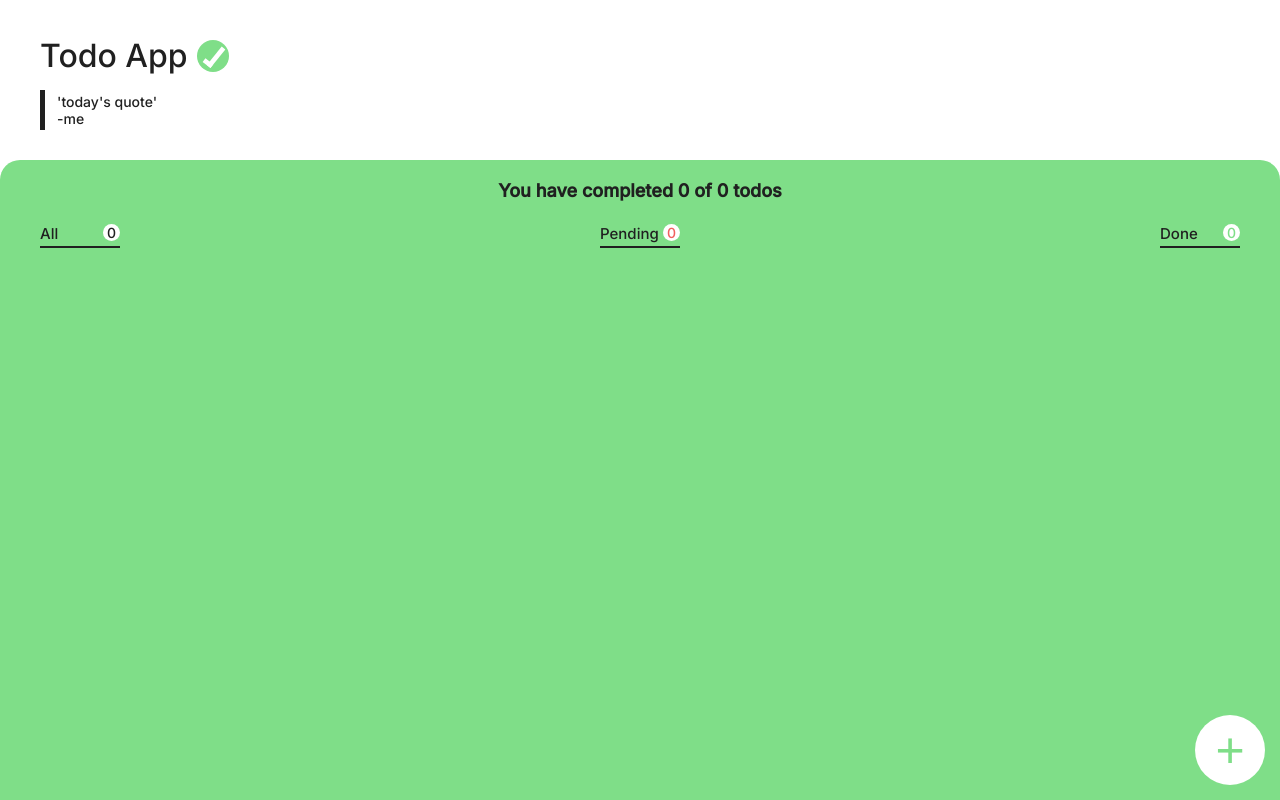
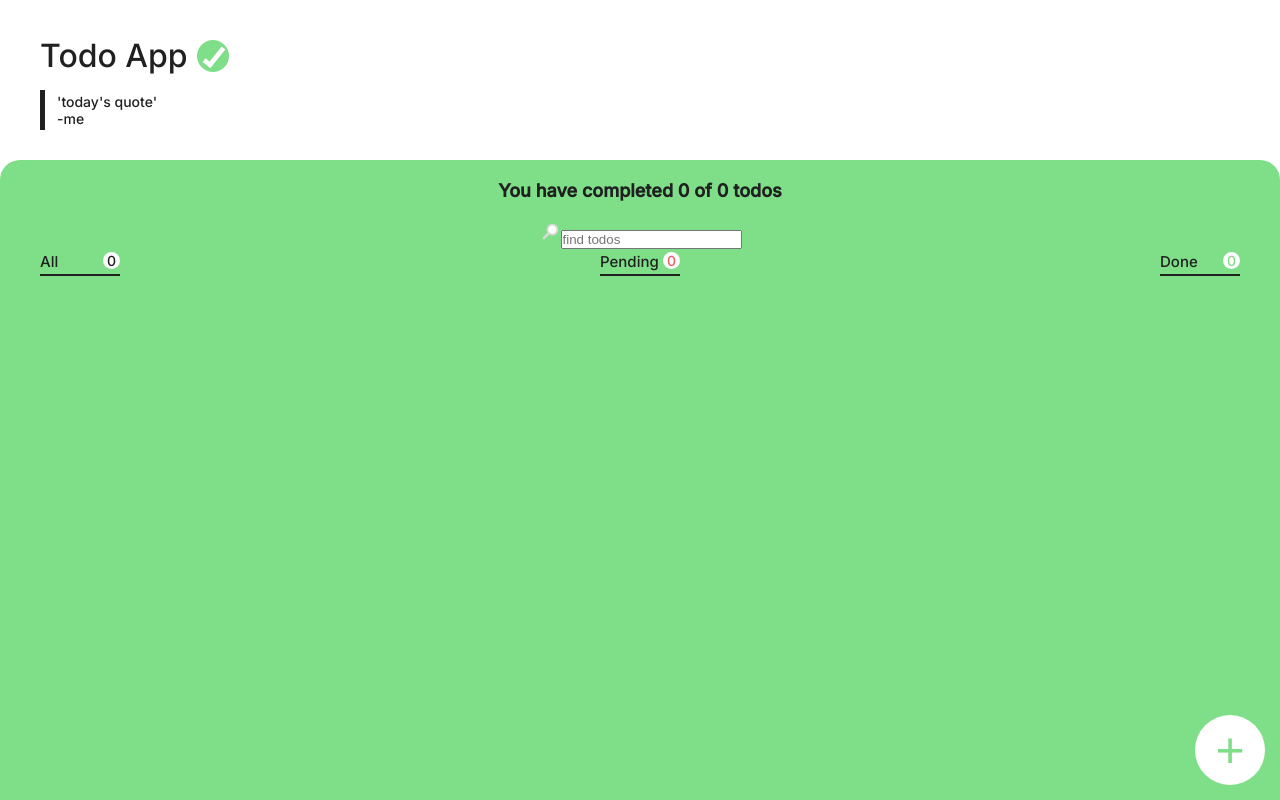
Before and after one commit to Manuel-2/todo-app, a React (Create React App) app: page / in a window 1280 px wide. Built offline with nearby package versions, Linux system fonts and the light colour scheme.

Commit message:
se añadio una barra de busqueda

```diff
--- a/src/App.js
+++ b/src/App.js
@@ -13,6 +13,7 @@ function App() {
   } = useLocalStorage("todos_01", []);
   const completedTodos = todos.filter((todo) => todo.completed).length;
   const totalTodos = todos.length;
+  const [searchValue, setSearchValue] = React.useState("");
 
   return (
     <GlobalContextProvider
@@ -24,6 +25,8 @@ function App() {
         totalTodos,
         completedTodos,
         loadState,
+        searchValue,
+        setSearchValue
       }}
     >
       <AppUi />
--- a/src/AppUi.js
+++ b/src/AppUi.js
@@ -2,11 +2,12 @@ import React from "react";
 
 // components
 import { Quote } from "./Components/Quote/Quote";
+import { SearchBar } from "./Components/ShearchBar/SearchBar";
 import { TodoTab } from "./Components/TodoTab/TodoTab";
+import { TodosContainer } from "./Components/TodosContainer/TodosContainer";
+import { CreateTodoButton } from "./Components/CreateTodoButton/CreateTodoButton";
 import { Modal } from "./Components/Modal/Modal";
 import { TodoForm } from "./Components/TodoForm/TodoForm";
-import { CreateTodoButton } from "./Components/CreateTodoButton/CreateTodoButton";
-import { TodosContainer } from "./Components/TodosContainer/TodosContainer";
 import { globalContext } from "./Components/GlobalContext/GlobalContext";
 
 //styles
@@ -28,6 +29,7 @@ function AppUi(props) {
         <p className="todos-section__stats">
           You have completed {completedTodos} of {totalTodos} todos
         </p>
+        <SearchBar placeholder="find todos" />
         <section className="todos-section__main">
           <div className="todos-section__main__tabs-container">
             <TodoTab id="tab-all" categoryName="All" amount={0} />
--- /dev/null
+++ b/src/Components/ShearchBar/SearchBar.js
@@ -0,0 +1,26 @@
+import React from "react";
+import { ReactComponent as SearchIcon } from "../../Assets/Icons/SearchIcon.svg";
+import { globalContext } from "../GlobalContext/GlobalContext";
+
+function SearchBar(props) {
+  const { setSearchValue } = React.useContext(globalContext);
+
+  const searchTodos = (event) => {
+    const inputValue = event.target.value;
+    setSearchValue(inputValue);
+  };
+
+  return (
+    <div className="search-bar">
+      <SearchIcon className="search-bar__icon" />
+      <input
+        className="search-bar__text-input"
+        onChange={searchTodos}
+        type={"text"}
+        placeholder={props.placeholder}
+      ></input>
+    </div>
+  );
+}
+
+export { SearchBar };
```
Also changed, not shown: src/Assets/Icons/SearchIcon.svg (added).
